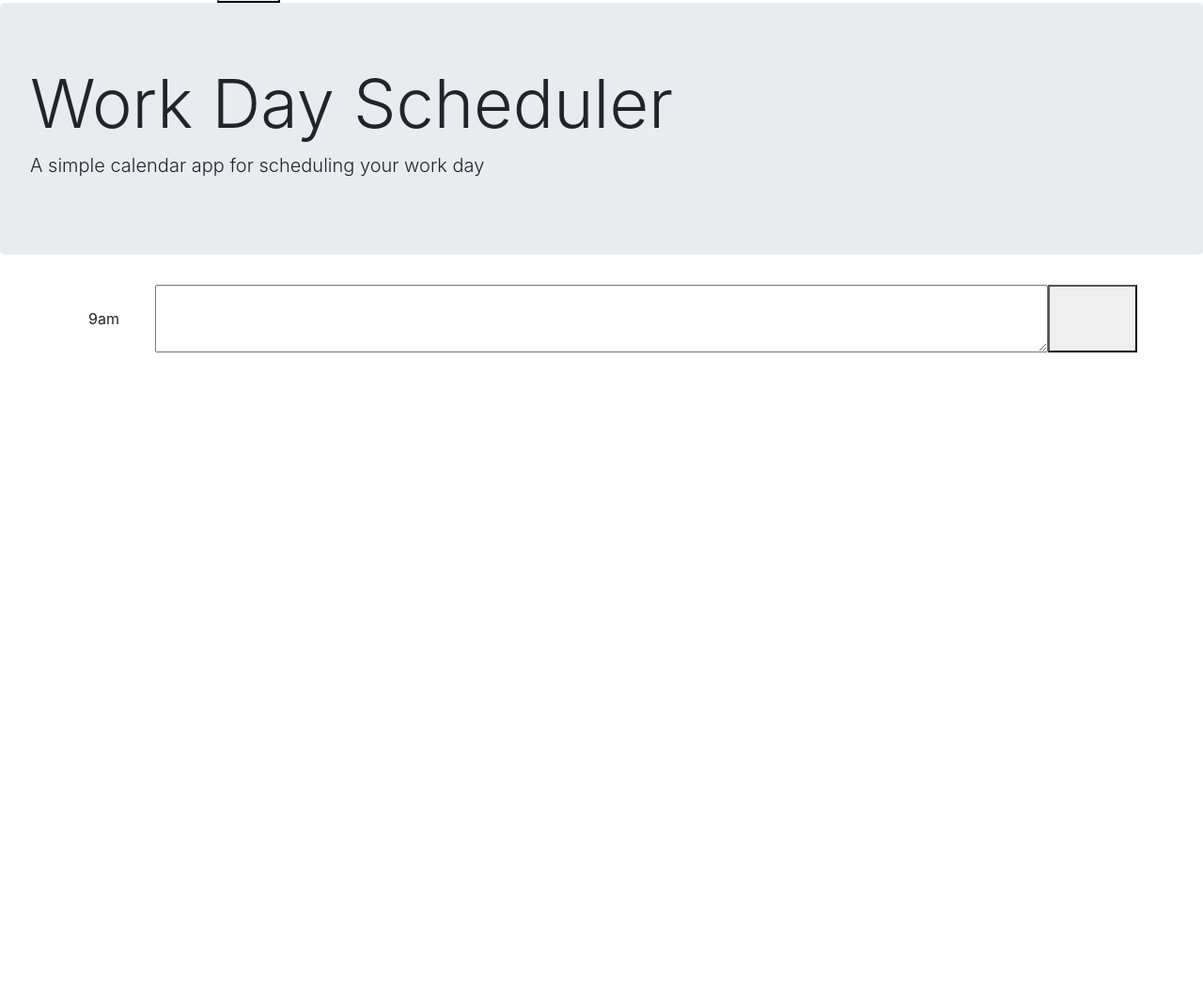
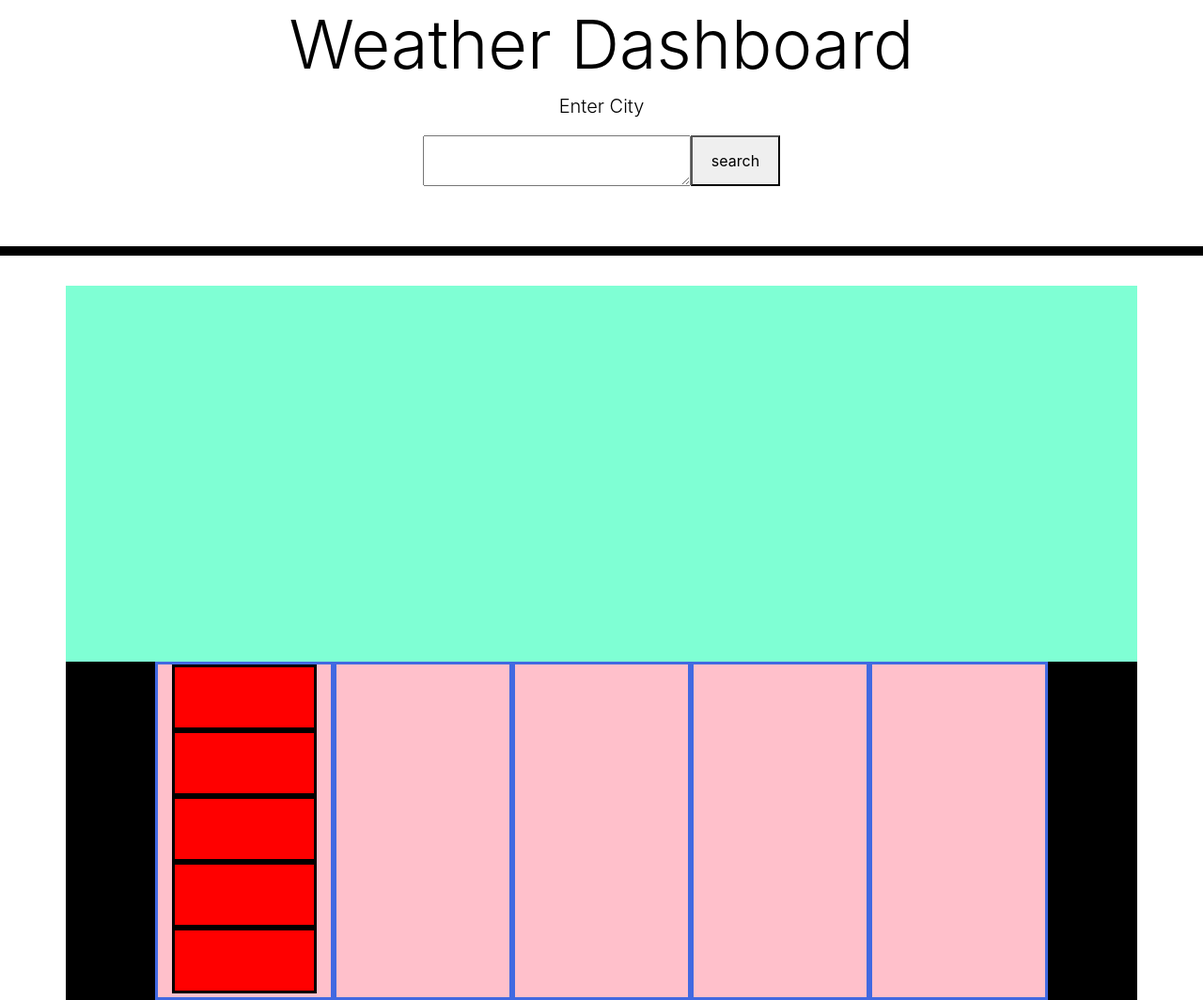
Before and after one commit to Marlowchu/Weather-Dashboard, a plain HTML site: page index.html in a window 1280 px wide. Shown: the part 60-1124 px from the top of the page at 94% size. Before the commit the page ends 800 px from the top, so only its background shows below. Drawn offline with nearby package versions, Linux system fonts and the light colour scheme.

Commit message:
starting layout

```diff
--- a/index.html
+++ b/index.html
@@ -13,42 +13,57 @@
 </head>
 <body>
 
-    <textarea id="input">
+
+<header class="jumbotron">
+    <h1 class="display-3">Weather Dashboard</h1>
+    <p class="lead">Enter City</p>
+
+  <div class="container">
+      <div class="row justify-content-md-center">
+        <textarea class="col-md-3" id="input">
 
         </textarea>
 
-    <button  id="btn">
+        <button class="col-md-1"  id="btn">
           search
         </button>
 
-<div class="icon">
+  </div>
+  </header>
+  <div class="container" >
+
+    <div class="row" id="mainrow">
+
+      <!-- <div class="col col-md-" id="mainbox">
+
+      </div> -->
+
+    </div>
+    <div class="row day1 justify-content-md-center" id="row1">
+
+                <div class="col-md-2 day" id= "day 1">
+                    <div class="col daily" id="da"></div>
+                    <div class="col daily" id="da"></div>
+                    <div class="col daily" id="da"></div>
+                    <div class="col daily" id="da"></div>
+                    <div class="col daily" id="da"></div>
+                </div>
+                <div class="col-md-2 day" id= "day 2"></div>
+                <div class="col-md-2 day" id= "day 3"></div>
+                <div class="col-md-2 day" id= "day 4"></div>
+                <div class="col-md-2 day" id= "day 5"></div>
 
               </div>
 
-<header class="jumbotron">
-    <h1 class="display-3">Work Day Scheduler</h1>
-    <p class="lead">A simple calendar app for scheduling your work day</p>
-    <p id="currentDay" class="lead">
 
-    </p>
-  </header>
-  <div class="container">
-    <!-- Timeblocks go here -->
-    <!-- added classes and containes and id's -->
-    <div class="row time-block col- " id="9">
 
-      <div class="col col-md-1 hour p-4">9am
+
 </div>
 
-      <textarea class="col-5 col-md-10  textarea" id="text9">
 
-      </textarea>
 
-      <button class="col col-md-1 saveBtn"  id="btn9">
-        <i class='fa fa-save saveBtn'></i>
-      </button>
 
-    </div>
+
     <script src="https://code.jquery.com/jquery-3.5.1.min.js"></script>
     <script src="main.js"></script>
 </body>
--- a/style.css
+++ b/style.css
@@ -0,0 +1,31 @@
+.jumbotron {
+    text-align: center;
+    background-color: transparent;
+    color: black;
+    border-radius: 0;
+    border-bottom: 10px solid black;
+  }
+
+  #mainrow {
+    background-color: aquamarine;
+    height: 400px;
+
+  }
+
+  #row1 {
+      background-color: black;
+      height: 360px;
+  }
+
+  .day {
+    background-color:pink;
+    /* height: 300px; */
+    border-style: solid;
+    border-color: royalblue;
+}
+.daily {
+    background-color: red;
+    height: 70px;
+    border-style: solid;
+    border-color: black;
+}
```
Lines whose indentation alone changed are shown as unchanged.
